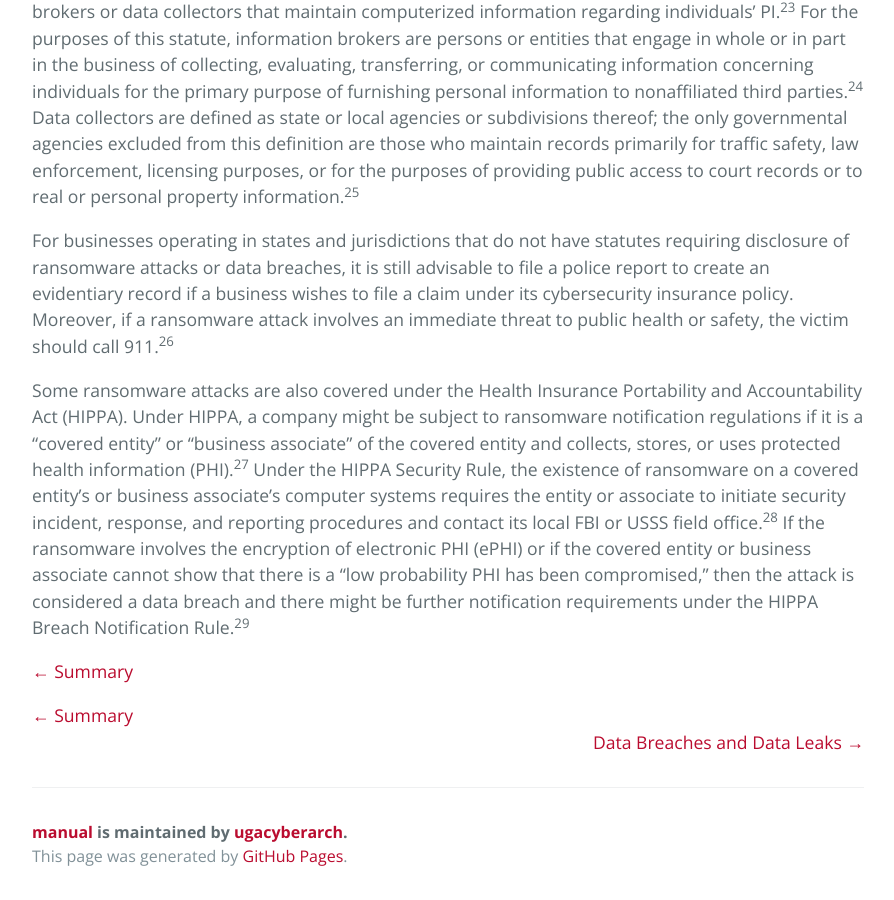
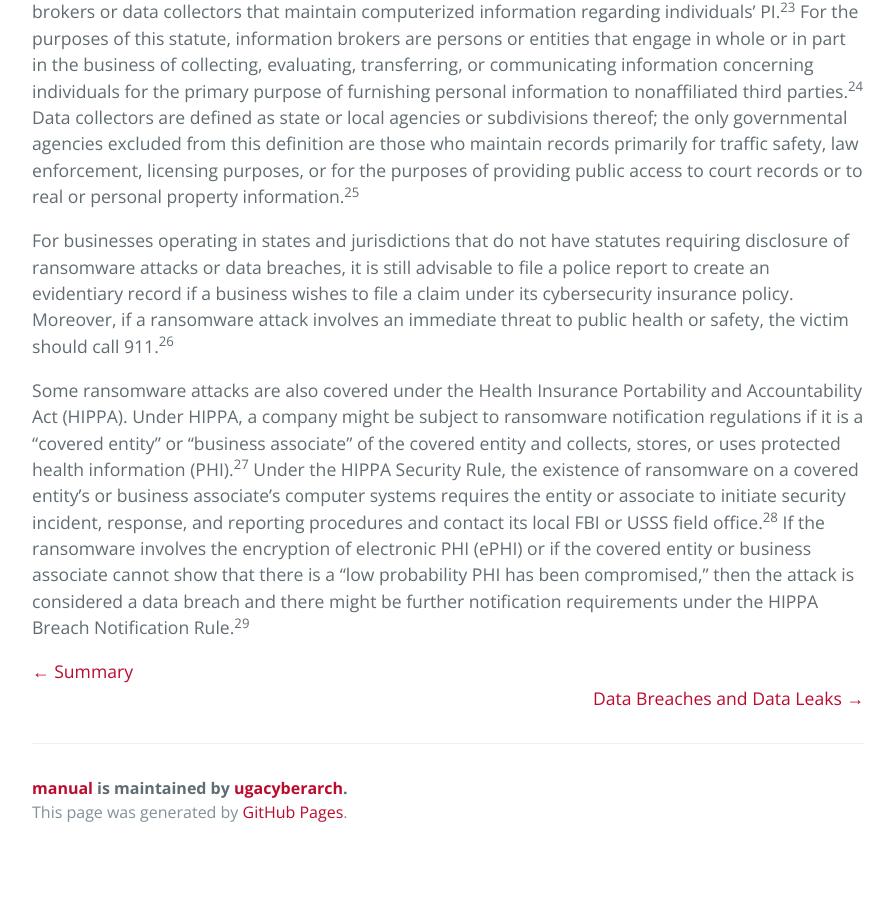
Before and after one commit to ugacyberarch/manual, a Jekyll site: the page built from ransomware.md, in a window 1280 px wide and 900 px high, scrolled down 2873 px. Shown: the whole window, without its empty margins (192-1086 px from the left). Built offline with Jekyll 4.4.1, drawn with Linux system fonts in a browser that asks for light colours; after the commit the page ends 3729 px from its top, so only the background shows below that.

Commit message:
Update ransomware.md

```diff
--- a/ransomware.md
+++ b/ransomware.md
@@ -36,8 +36,6 @@ Some ransomware attacks are also covered under the Health Insurance Portability
 
 
 
-[← Summary](./phishing_summary.html "Summary")
-
 <div style="text-align: left">
  <a href="./phishing_summary.html">← Summary</a>
 </div>
```
